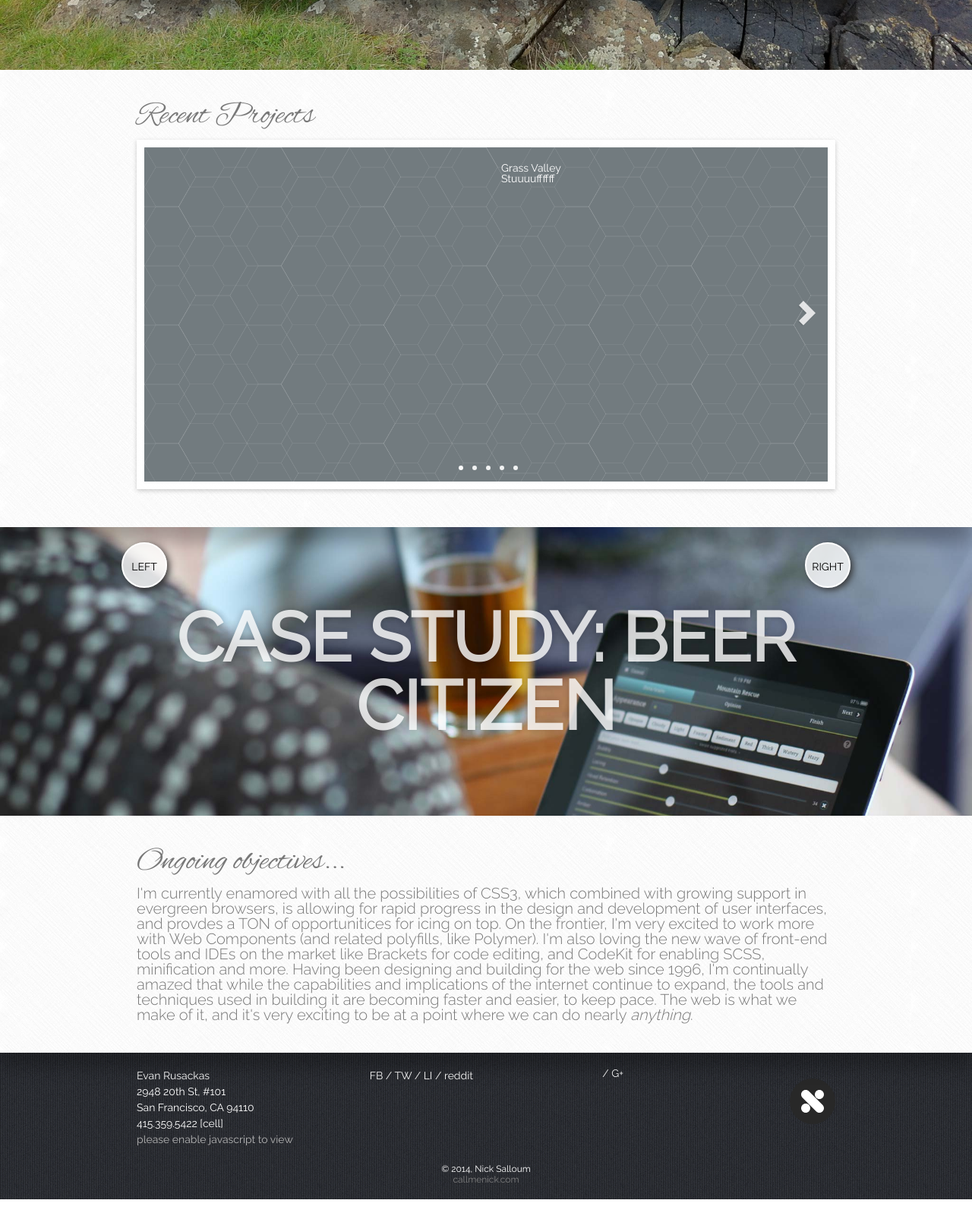
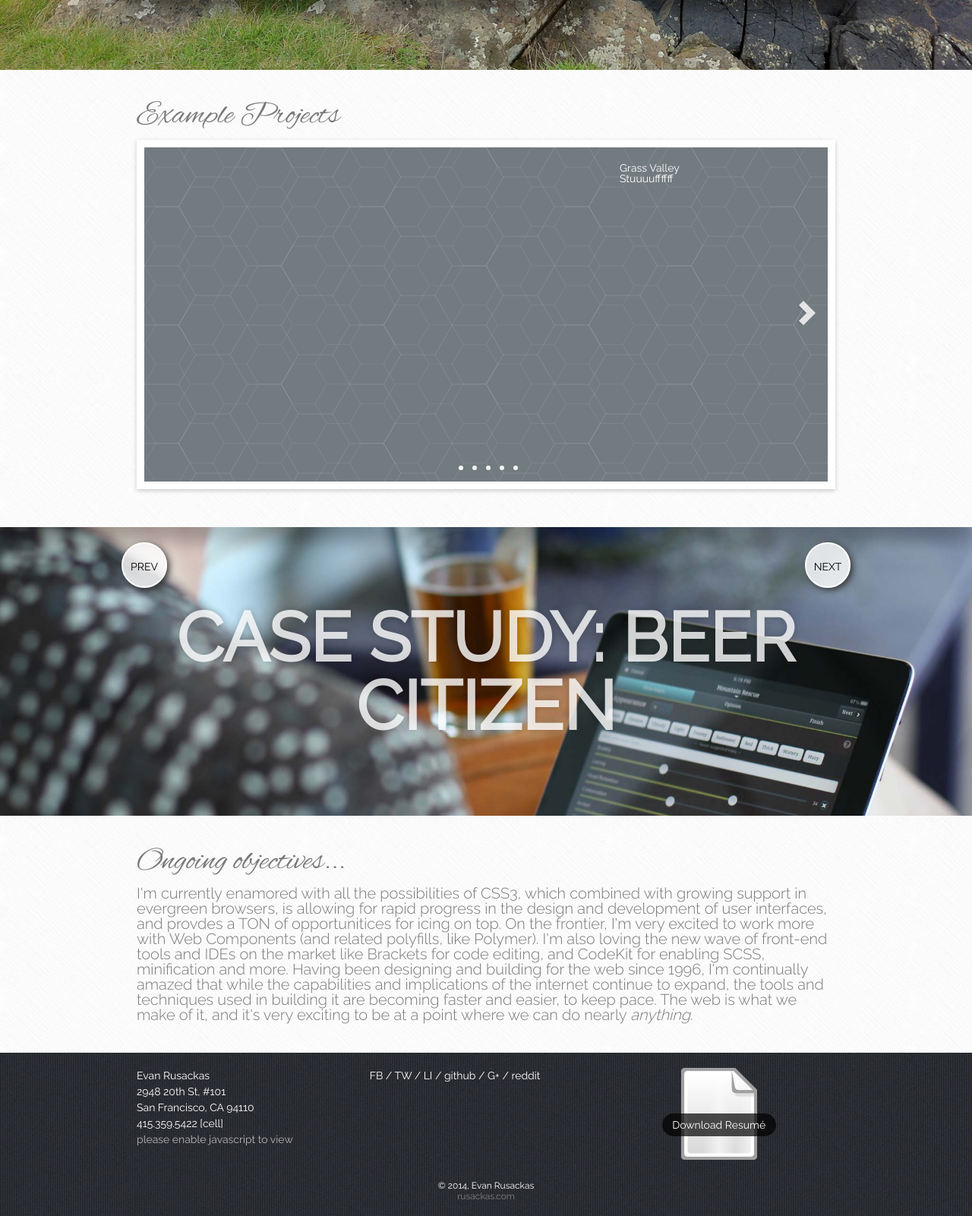
Before and after one commit to rusackas/rusackas.github.io, a PHP site: page / in a window 1280 px wide. Shown: the part 1812-3413 px from the top of the page at 76% size. Before the commit the page ends 3391 px from the top, so only its background shows below. Run offline with PHP 8.4, Linux system fonts and the light colour scheme; some libraries are stand-ins or nearby versions.

Commit message:
mo content

```diff
--- a/site/css/slideshow.css
+++ b/site/css/slideshow.css
@@ -247,13 +247,21 @@ input.sp-selector-5:checked ~ .sp-content .sp-slider > li:nth-child(5){
 @media screen and (max-width: 320px){
 	.sp-slideshow { height: 158px; }
 }
+.slider-text{
+  width:30%;
+}
+.slider-pics{
+  width:70%;
+}
 .slider-text, .slider-pics{
-  width:50%;
   float:left;
   height:100%;
   -moz-box-sizing: border-box;
   box-sizing: border-box;
   padding:20px;
+}
+.slider-pics li{
+  display: inline-block;
 }
 .slider-text{
   text-align: left;
--- a/site/css/style.css
+++ b/site/css/style.css
@@ -199,6 +199,8 @@ footer {
   padding: 20px 0;
   background: url(../img/patterns/vertical_cloth.png);
   color:white;
+  z-index: 10;
+  position: relative;
 }
 footer .asides {
   margin-bottom: 20px;
@@ -206,27 +208,42 @@ footer .asides {
 footer aside {
   margin-bottom: 10px;
   line-height:21px;
+  position: relative;
 }
-footer nav ul {
-  list-style: none;
-  margin: 0;
-  padding: 0;
+footer aside:last-child{
   text-align: center;
 }
-footer nav li {
+footer .file img {
+  -webkit-transition: all .5s;
+  transition: all .5s;
   display: inline-block;
+  position: relative;
 }
-footer nav a {
-  display: block;
-  margin: 0 5px;
-  color: #fff;
+footer .file .download{
+  background-color:black;
+  background-color: rgba(0,0,0,.7);
+  color:white;
+  position: absolute;
+  display: inline-block;
+  height:30px;
+  line-height: 30px;
+  border-radius: 30px;
+  top:60px;
+  left:50%;
+  margin-left:-75px;
+  -webkit-transition: all 1s;
+  transition: all 1s;
+  width:150px;
 }
-footer .logo {
-  text-align: center;
+footer .file:hover img {
+  -webkit-transform: scale(1.5) rotateZ(5deg);
+  transform: scale(1.5) rotateZ(5deg);
 }
-footer .logo img {
-  display: inline-block;
-  vertical-align: middle;
+footer .file:hover .download{
+  -webkit-transform: scale(1.5);
+  -ms-transform: scale(1.5);
+  transform: scale(1.5);
+  box-shadow: 3px 3px 10px #333;
 }
 footer .copyright {
   text-align: center;
@@ -405,10 +422,13 @@ section.module.parallax-1 {
   background-color:rgba(255,255,255,.5);
 }
 #nav_dots a.active{
+/*
   -webkit-transform: scale(1.5);
   -ms-transform: scale(1.5);
   transform: scale(1.5);
+*/
   background-color:white;
+  cursor: default;
 }
 #nameplate{
   left:30px;
--- a/site/index.html
+++ b/site/index.html
@@ -70,7 +70,7 @@
       </section>
 
       <section class="module parallax parallax-2" id="section_skills" data-title="Skills">
-        <h1>The process...</h1>
+        <h1>My process</h1>
         <div class="container skills">
           <div class='skill'>
             <div class="skillheader">Design</div>
@@ -120,7 +120,7 @@
 
       <section class="module content" id="section_recent" data-title="Recent Work">
         <div class="container">
-          <h2>Recent Projects</h2>
+          <h2>Example Projects</h2>
           <div class="sp-slideshow">
 
 				<input id="button-1" type="radio" name="radio-set" class="sp-selector-1" checked="checked" />
@@ -216,7 +216,7 @@
       </section>
 
 <!--
-      <section class="module parallax parallax-3" id="section_case1" data-title="Case Study 1">
+      <section class="module parallax parallax-3" id="section_case1" data-title="Grass Valley">
         <div class="container">
           <h1>Case Study: Grass Valley</h1>
           <div id="player"></div>
@@ -225,12 +225,12 @@
         </div>
       </section>
 -->
-      <section class="module parallax parallax-4" id="section_case2" data-title="Case Study 2">
+      <section class="module parallax parallax-4" id="section_case2" data-title="Beer Citizen">
         <div class="container">
           <h1>Case Study: Beer Citizen</h1>
           <div id="player2"></div>
-          <div class="coverflow_button coverflow_left" onclick="coverflow('player2').left();">Left</div>
-          <div class="coverflow_button coverflow_right" onclick="coverflow('player2').right();">Right</div>
+          <div class="coverflow_button coverflow_left" onclick="coverflow('player2').left();">Prev</div>
+          <div class="coverflow_button coverflow_right" onclick="coverflow('player2').right();">Next</div>
         </div>
       </section>
 
@@ -256,15 +256,15 @@
           <a href="#"><span id="my-email">please enable javascript to view</span></a>
         </aside>
         <aside>
-          FB / TW / LI / reddit
-        </aside> / G+
-        <aside class="logo">
-          <a href="http://callmenick.com/"><img alt="Tutorials, Snippets, Resources, and Articles for Web Design and Web Development" onerror="this.src=logo.png" src="img/core/logo.svg"></a>
+          FB / TW / LI / github / G+ / reddit
+        </aside>
+        <aside>
+          <a href="resume.pdf" target="_blank" class="file"><img alt="Download Resume" src="img/file_icon.png" width="100" height="121" /><span class="download">Download Resumé</span></a>
         </aside>
       </div>
       <div class="copyright">
         <small>
-          &copy; 2014, Nick Salloum<br><a href="http://callmenick.com">callmenick.com</a>
+          &copy; 2014, Evan Rusackas<br><a href="http://rusackas.com">rusackas.com</a>
         </small>
       </div>
     </div>
```
Also changed, not shown: site/img/core/icons-dark.png (deleted), site/img/core/icons-dark.svg (deleted), site/img/core/icons-light.png (deleted), site/img/core/icons-light.svg (deleted), site/img/core/logo-alt.png (deleted), site/img/core/logo-alt.svg (deleted), site/img/core/logo.png (deleted), site/img/core/logo.svg (deleted), site/img/core/social-dark.png (deleted), site/img/core/social-dark.svg (deleted), site/img/core/social-light.png (deleted), site/img/core/social-light.svg (deleted), site/img/file_icon.png (added), 1 other file.
